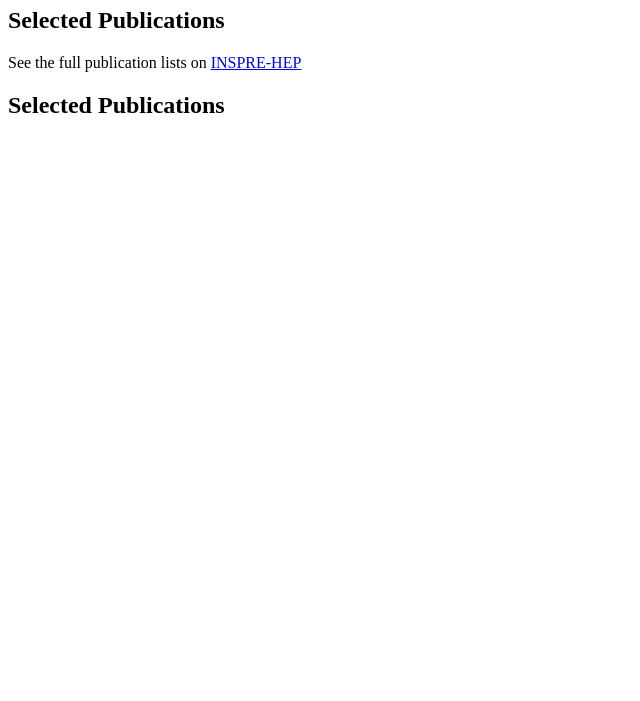
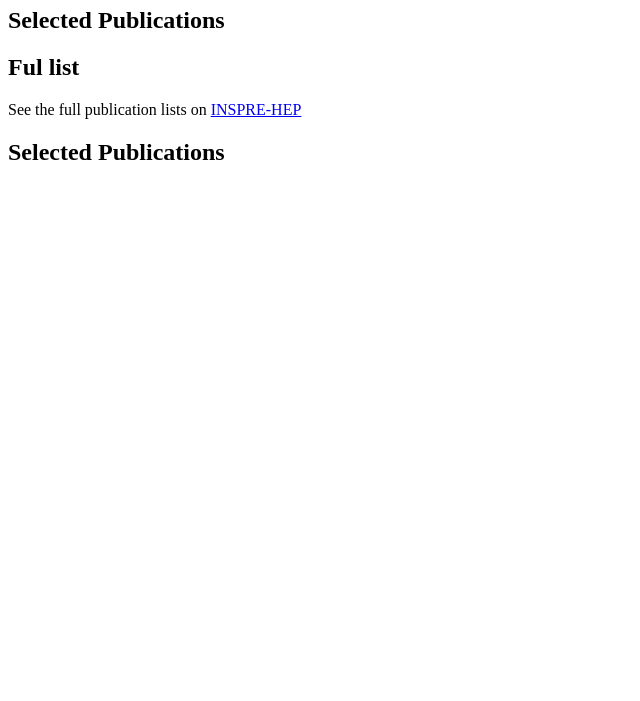
Before and after one commit to takashi-higuchi/takashi-higuchi.github.io, a plain HTML site: page publications.html in a window 1280 px wide. Shown: the part 99-800 px from the top of the page, without its empty margins (0-640 px from the left). Drawn offline with nearby package versions, Linux system fonts and the light colour scheme.

Commit message:
Update publications.html

```diff
--- a/publications.html
+++ b/publications.html
@@ -22,6 +22,7 @@
     		<div class="blurb">
         		<h1>Takashi Higuchi's webpage</h1>
 				<h2>Selected Publications</h2>
+				<h2>Ful list</h2>
           See the full publication lists on  <a href="https://inspirehep.net/authors/1717592"> INSPRE-HEP  </a>
         <h2>Selected Publications</h2>
 
```
